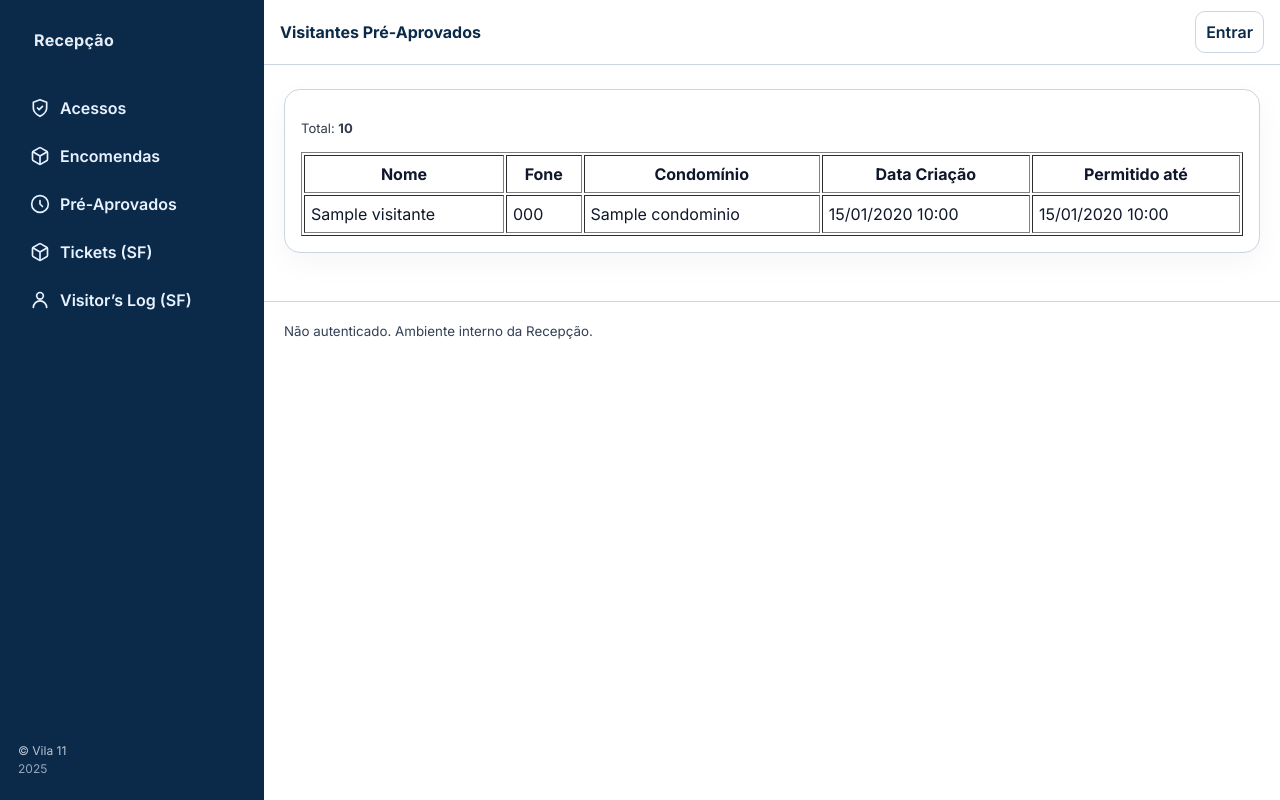
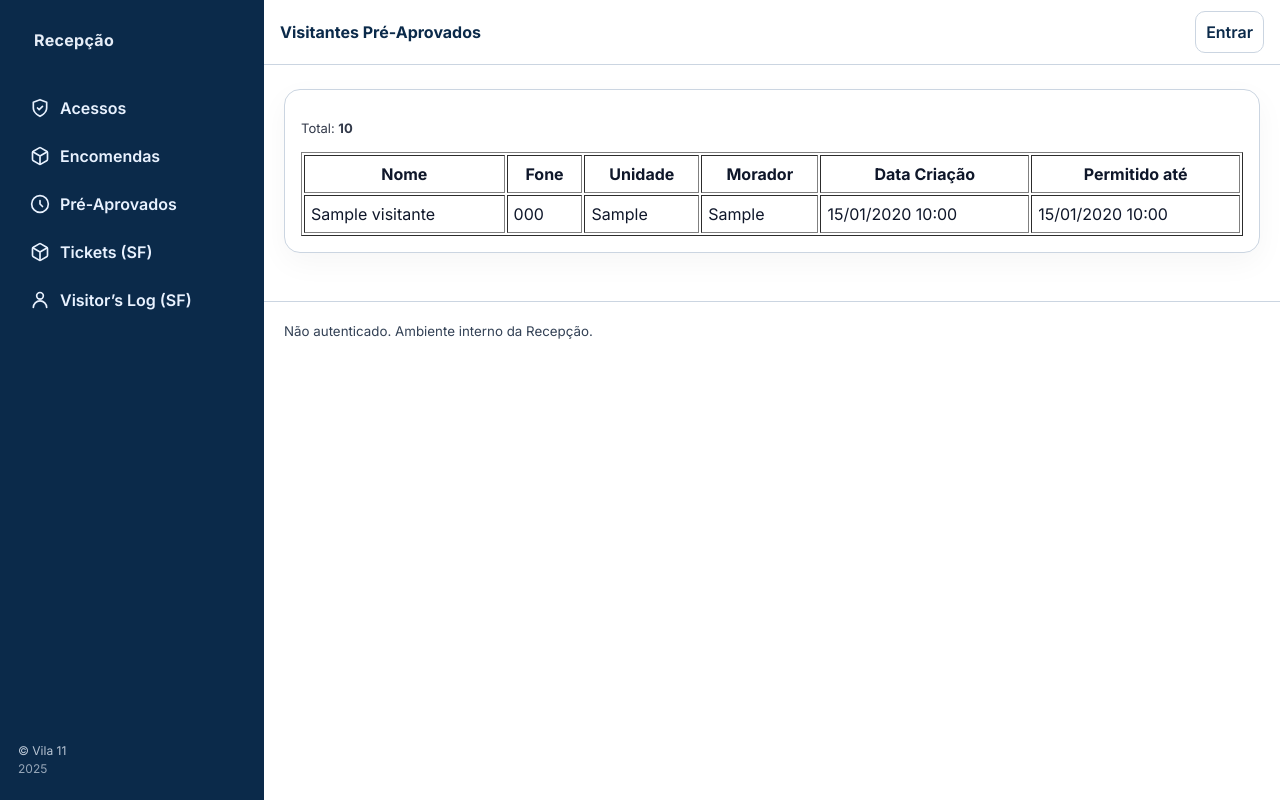
Before and after one commit to ThiagoVila11/portaria, a Django app: template templates/portaria/visitantes_preaprovados.html in a window 1280 px wide. Run offline with Django 5.2, Linux system fonts and the light colour scheme; the template is opened without the code that fills it: most values are stand-ins (such as "Sample title", 1, 10 or a date in 2020).

Commit message:
preaprovados

```diff
--- a/portaria/views.py
+++ b/portaria/views.py
@@ -345,7 +345,7 @@ def consulta_salesforce(limit=200):
 def visitantes_preaprovados(request):
     sf = sf_connect()
     soql = """
-        SELECT Id, reda__Guest_Name__c, reda__Guest_Phone__c, CreatedDate, reda__Permitted_Till_Datetime__c
+        SELECT Id, reda__Opportunity__c, reda__Guest_Name__c, reda__Property__c, reda__Guest_Phone__c, CreatedDate, reda__Permitted_Till_Datetime__c
         FROM reda__Visitor_Log__c
         WHERE reda__Permitted_Till_Datetime__c != null
         ORDER BY CreatedDate DESC
--- a/templates/portaria/visitantes_preaprovados.html
+++ b/templates/portaria/visitantes_preaprovados.html
@@ -9,7 +9,8 @@
     <tr>
       <th>Nome</th>
       <th>Fone</th>
-      <th>Condomínio</th>
+      <th>Unidade</th>
+      <th>Morador</th>
       <th>Data Criação</th>
       <th>Permitido até</th>
     </tr>
@@ -17,7 +18,8 @@
     <tr>
       <td>{{ v.reda__Guest_Name__c }}</td>
       <td>{{ v.reda__Guest_Phone__c }}</td>
-      <td>{{ v.condominio }}</td>
+      <td>{{ v.reda__Property__c }}</td>
+      <td>{{ v.reda__Opportunity__c }}</td>
       <td>{{ v.CreatedDate|date:"d/m/Y H:i" }}</td>
       <td>{{ vreda__Permitted_Till_Datetime__c|date:"d/m/Y H:i" }}</td>
     </tr>
```
